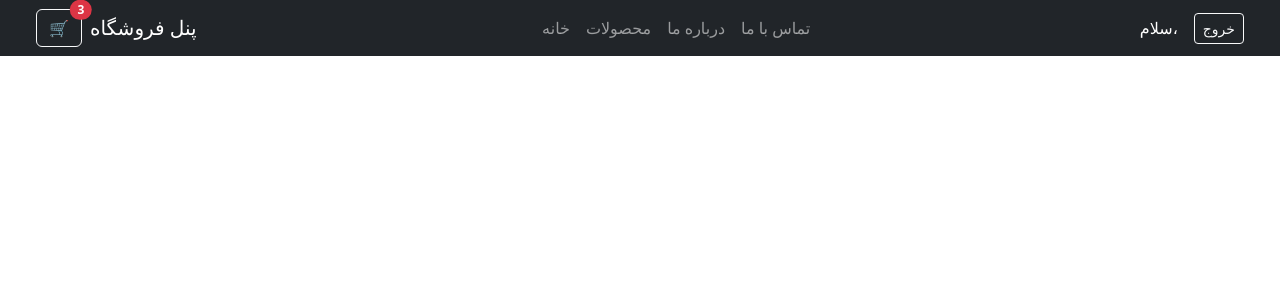
After one commit to pooya-jvr/shopify, a Django app: template templates/core/base.html in a window 1280 px wide. The commit adds this page. Shown: the top 300 px of the page. Run offline with Django 5.2, Linux system fonts and the light colour scheme; the template is opened without the code that fills it, so the values that code supplies are empty.

Commit message:
fix html files

```diff
--- /dev/null
+++ b/templates/core/base.html
@@ -0,0 +1,25 @@
+<!-- templates/base.html -->
+{% load static %}
+<!DOCTYPE html>
+<html lang="fa">
+
+<head>
+    <meta charset="UTF-8">
+    <title>{% block title %}فروشگاه{% endblock %}</title>
+    <link href="https://cdn.jsdelivr.net/npm/bootstrap@5.3.3/dist/css/bootstrap.min.css" rel="stylesheet">
+</head>
+
+<body>
+
+    <!-- Navbar مشترک -->
+    {% include "core/navbar.html" %}
+
+    <!-- محتوای صفحات -->
+    <div class="container mt-5">
+        {% block content %}{% endblock %}
+    </div>
+
+    <script src="https://cdn.jsdelivr.net/npm/bootstrap@5.3.3/dist/js/bootstrap.bundle.min.js"></script>
+</body>
+
+</html>
--- /dev/null
+++ b/templates/core/navbar.html
@@ -0,0 +1,75 @@
+<!-- templates/core/navbar.html -->
+<nav class="navbar navbar-expand-lg navbar-dark bg-dark px-4">
+    <div class="container-fluid">
+
+        <!-- سمت چپ: سبد خرید + برند -->
+        <div class="d-flex align-items-center">
+            <!-- سبد خرید -->
+            <div class="dropdown me-2">
+                <button class="btn btn-outline-light position-relative" type="button" id="cartDropdown"
+                    data-bs-toggle="dropdown" aria-expanded="false">
+                    🛒
+                    <span class="position-absolute top-0 start-100 translate-middle badge rounded-pill bg-danger">
+                        3
+                        <span class="visually-hidden">items in cart</span>
+                    </span>
+                </button>
+                <ul class="dropdown-menu dropdown-menu-start p-3" style="min-width: 250px;">
+                    <li>
+                        <div class="d-flex justify-content-between">
+                            <span>محصول ۱</span>
+                            <span>۲ × ۵۰ هزار تومان</span>
+                        </div>
+                    </li>
+                    <li>
+                        <hr class="dropdown-divider">
+                    </li>
+                    <li>
+                        <div class="d-flex justify-content-between">
+                            <span>محصول ۲</span>
+                            <span>۱ × ۷۰ هزار تومان</span>
+                        </div>
+                    </li>
+                    <li>
+                        <hr class="dropdown-divider">
+                    </li>
+                    <li>
+                        <div class="d-flex justify-content-between">
+                            <span>محصول ۳</span>
+                            <span>۳ × ۳۰ هزار تومان</span>
+                        </div>
+                    </li>
+                    <li>
+                        <hr class="dropdown-divider">
+                    </li>
+                    <li class="text-center">
+                        <a class="btn btn-primary btn-sm w-100" href="#">مشاهده سبد خرید</a>
+                    </li>
+                </ul>
+            </div>
+
+            <!-- برند -->
+            <a class="navbar-brand mb-0 text-white" href="#">پنل فروشگاه</a>
+        </div>
+
+        <!-- لینک‌ها وسط Navbar -->
+        <div class="collapse navbar-collapse justify-content-center">
+            <ul class="navbar-nav mb-2 mb-lg-0 text-center">
+                <li class="nav-item"><a class="nav-link" href="#">خانه</a></li>
+                <li class="nav-item"><a class="nav-link" href="#">محصولات</a></li>
+                <li class="nav-item"><a class="nav-link" href="#">درباره ما</a></li>
+                <li class="nav-item"><a class="nav-link" href="#">تماس با ما</a></li>
+            </ul>
+        </div>
+
+        <!-- سمت راست: اطلاعات کاربر + خروج -->
+        <div class="d-flex align-items-center">
+            <span class="text-white me-3">سلام، {{ user.username }}</span>
+            <form method="post" action="{% url 'logout' %}">
+                {% csrf_token %}
+                <button type="submit" class="btn btn-outline-light btn-sm">خروج</button>
+            </form>
+        </div>
+
+    </div>
+</nav>
```
Also changed, not shown: templates/core/home.html (+5 -31 lines).
